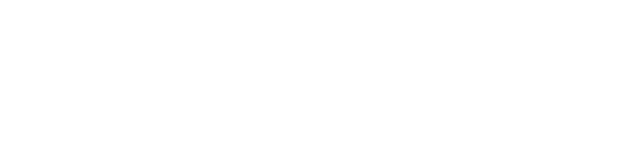
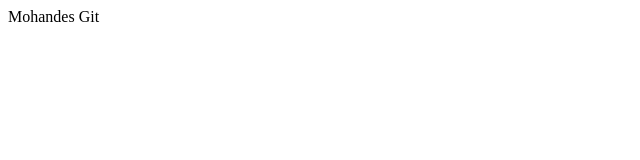
Before and after one commit to arasjavadi7925/chat-app-v2, a plain HTML site: page public/index.html in a window 1280 px wide. Shown: the whole page, without its empty margins (0-640 px from the left). Drawn offline with Linux system fonts and the light colour scheme.

Commit message:
mohandes

```diff
--- a/public/index.html
+++ b/public/index.html
@@ -7,6 +7,15 @@
     <title>Document</title>
 </head>
 <body>
+    <p1>
+        Mohandes
+    </p1>
+
+    <p1>
+        Git
+    </p1>
+
+
 
 </body>
 </html>
```
